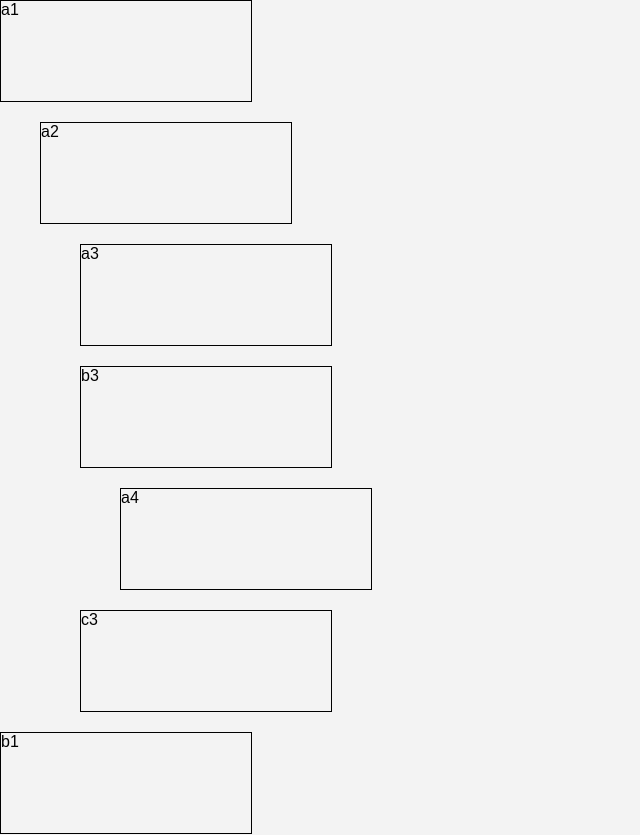
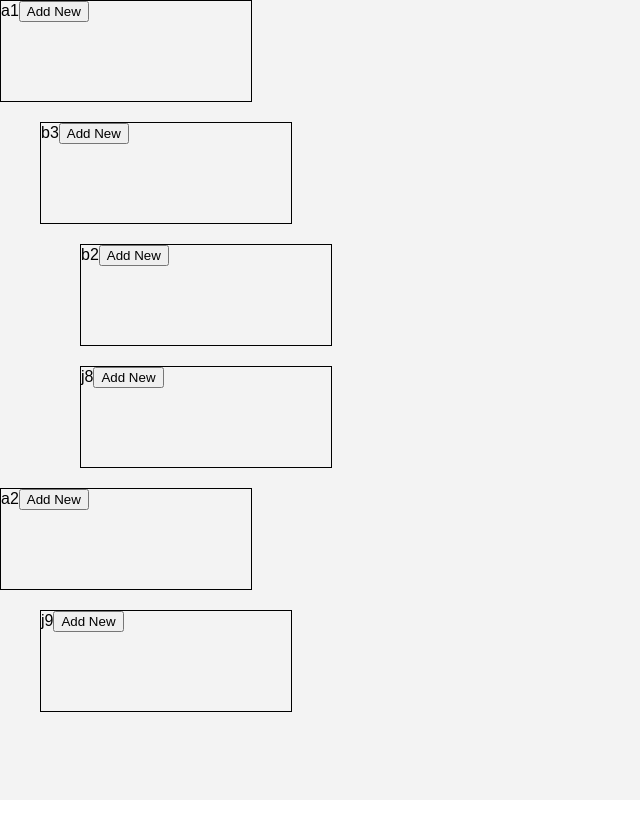
Before and after one commit to DominikDR/FormBuilder, a React app: page / in a window 1280 px wide. Shown: the top 835 px of the page, without its empty margins (0-640 px from the left). After the commit the page ends 800 px from the top, so only its background shows below. Built offline with nearby package versions, Linux system fonts and the light colour scheme.

Commit message:
Changed data structure and enabled to display

```diff
--- a/src/components/FormList/Form/Form.js
+++ b/src/components/FormList/Form/Form.js
@@ -1,31 +1,29 @@
 import React from 'react';
 import styles from './Form.css';
 
-const Form = ({ formId }) => {
-    console.log('TCL: Form -> Formid -> formId', formId)
-    return (
-        <li className={styles.formBox}>{formId}</li>
-    );
-};
+export default class Form extends React.PureComponent {
+    addSubForm = () => {
+        return
+    }
 
-export default Form;
-
-
-const addSubForm = () => {
-    console.log("tjijis");
-    return
+    render() {
+        const { formObject } = this.props;
+        console.log('TCL: Form -> Formid -> formId', formObject);
+        return (
+            <li className={styles.formBox}>
+                {formObject.id}
+                <button onClick={this.addSubForm} type="submit" className={styles.addSubFormButton}>Add New</button>
+            </li>
+        );
+    }
 }
 
-const onButtonClick = () => {
-}
-
-/* <form className={styles.searchForm} onSubmit={this.handleSubmit}>
+/*
+ <form className={styles.searchForm} onSubmit={this.handleSubmit}>
             <input
                 type="text"
                 className={styles.searchInput}
                 placeholder="Type here"
             />
-
-            <button onClick={this.onButtonClick} type="submit" className={styles.searchButton}>Add New</button>
     </form>
 */
--- a/src/components/FormList/FormList.js
+++ b/src/components/FormList/FormList.js
@@ -1,47 +1,31 @@
 import React, { Fragment } from 'react';
 import styles from './FormList.css';
 import Form from './Form/Form';
-
-const data = [{
-    id: 'a1',
-    subForms: [{
-        id: 'a2',
-        subForms: [{
-            id: 'a3',
-            subForms: [],
-        }, {
-            id: 'b3',
-            subForms: [{
-                id: 'a4',
-                subForms: [],
-            }],
-        }, {
-            id: 'c3',
-            subForms: [],
-        }],
-    }],
-}, {
-    id: 'b1',
-    subForms: [],
-}, {
-    id: 'c1',
-    subForms: [],
-}];
+import data from '../../data';
 
 export default class FormList extends React.Component {
-    constructForm = data => (
-        <Fragment key={data.id}>
-            <Form formId={data.id} />
-            <ol>
-                {data.subForms.map(this.constructForm)}
-            </ol>
-        </Fragment>
-    )
+    state = {
+        data,
+    }
+
+    constructForm = (dataKey) => {
+		console.log('TCL: FormList -> constructForm -> dataKey', dataKey)
+        const { data } = this.state;
+        return (
+            <Fragment key={dataKey}>
+                <Form formObject={data[dataKey]} />
+                <ol>
+                    {data[dataKey].subForms.map(this.constructForm)}
+                </ol>
+            </Fragment>
+        );
+    }
 
     render() {
+        const { data } = this.state;
         return (
             <div>
-                {data.map(this.constructForm)}
+                {Object.keys(data).filter(dataKey => !data[dataKey].parentID).map(this.constructForm)}
             </div>
         );
     }
--- /dev/null
+++ b/src/data.js
@@ -0,0 +1,32 @@
+const data = {
+    a1: {
+        id: 'a1',
+        subForms: ['b3'],
+    },
+    a2: {
+        id: 'a2',
+        subForms: ['j9'],
+    },
+    b2: {
+        id: 'b2',
+        parentID: 'b3',
+        subForms: [],
+    },
+    b3: {
+        id: 'b3',
+        parentID: 'a1',
+        subForms: ['b2', 'j8'],
+    },
+    j8: {
+        id: 'j8',
+        parentID: 'b3',
+        subForms: [],
+    },
+    j9: {
+        id: 'j9',
+        parentID: 'a2',
+        subForms: [],
+    },
+};
+
+export default data;
```
